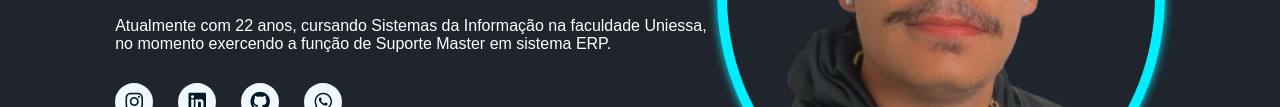
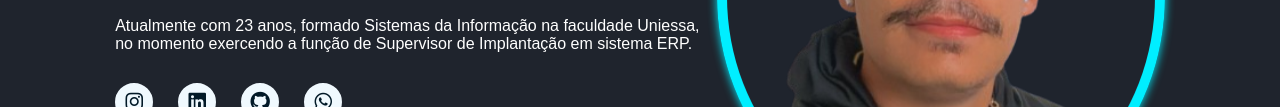
Before and after one commit to PedroHMunizz/Portfolio, a plain HTML site: page index.html in a window 1280 px wide. Shown: the part 420-527 px from the top of the page. Drawn offline with nearby package versions, Linux system fonts and the light colour scheme.

Commit message:
Update index.html

```diff
--- a/index.html
+++ b/index.html
@@ -27,8 +27,8 @@
             <h3>Olá! Meu nome é</h3>
             <h1>Pedro Muniz</h1>
             <h3>Sou <span class="text"></span></h3>
-            <p>Atualmente com 22 anos, cursando Sistemas da Informação na faculdade Uniessa, no momento
-                exercendo a função de Suporte Master em sistema ERP.
+            <p>Atualmente com 23 anos, formado Sistemas da Informação na faculdade Uniessa, no momento
+                exercendo a função de Supervisor de Implantação em sistema ERP.
             </p>
             <div class="social-media">
                 <ul>
```
